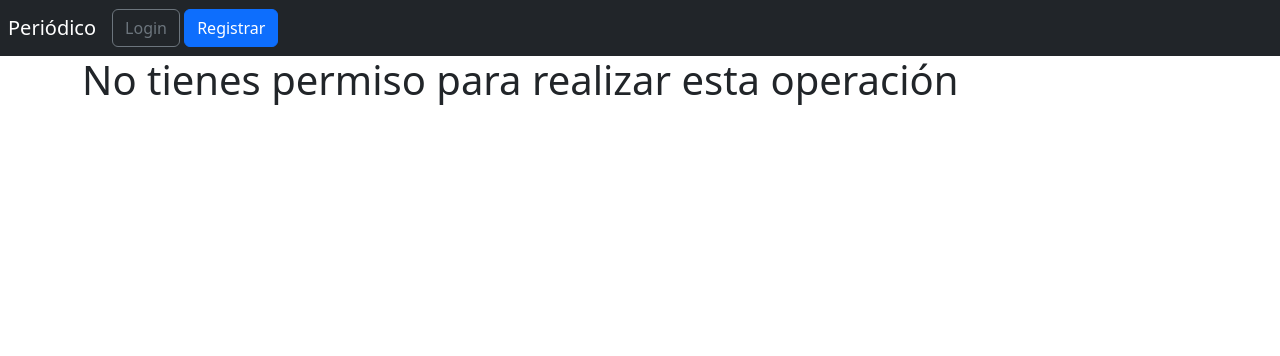
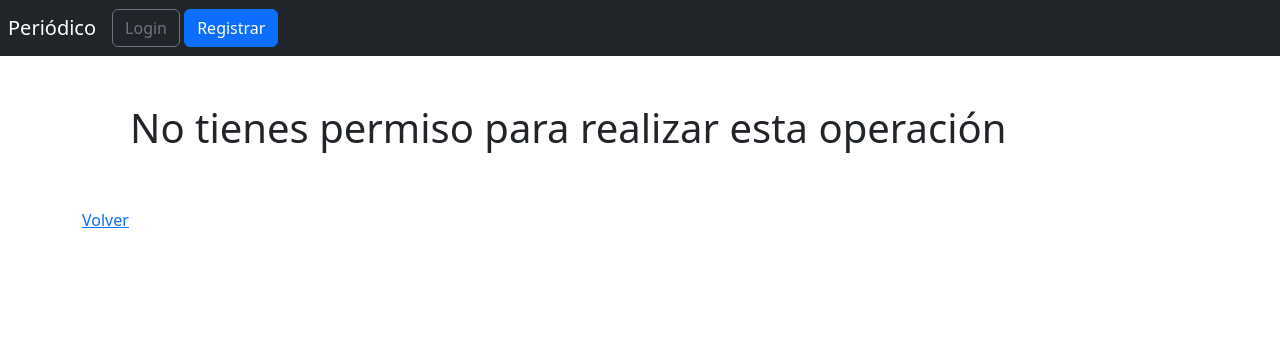
Before and after one commit to Dagore-dev/django-newpaper-project, a Django app: template templates/403.html in a window 1280 px wide. Shown: the top 356 px of the page. Run offline with Django 4.2, Linux system fonts and the light colour scheme; the template is opened without the code that fills it, so the values that code supplies are empty.

Commit message:
litte modification to 403 template

```diff
--- a/templates/403.html
+++ b/templates/403.html
@@ -3,5 +3,9 @@
 {% block title %}No tienes permiso{% endblock title %}
 
 {% block content %}
-    <h1>No tienes permiso para realizar esta operación</h1>
+    <div class="container p-5">
+        <h1>No tienes permiso para realizar esta operación</h1>
+    </div>
+
+    <a href="{% url 'home' %}">Volver</a>
 {% endblock content %}
```
Also changed, not shown: db.sqlite3.
